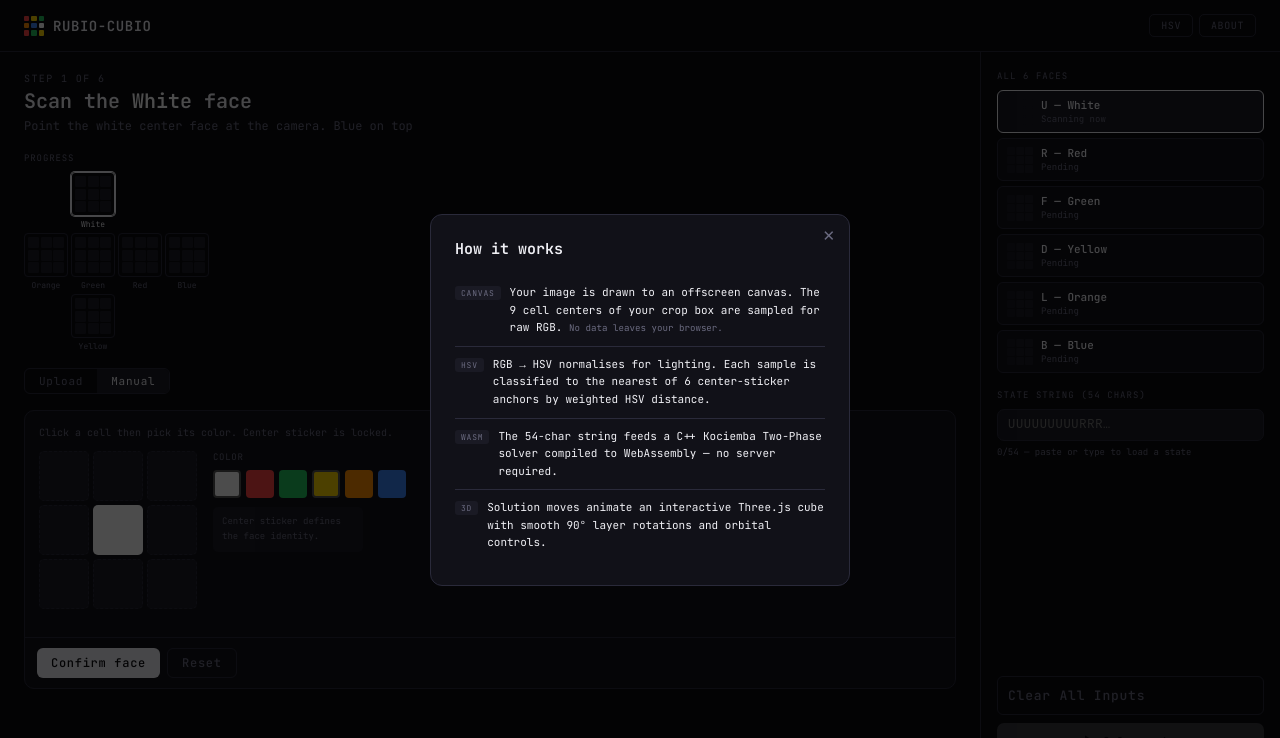
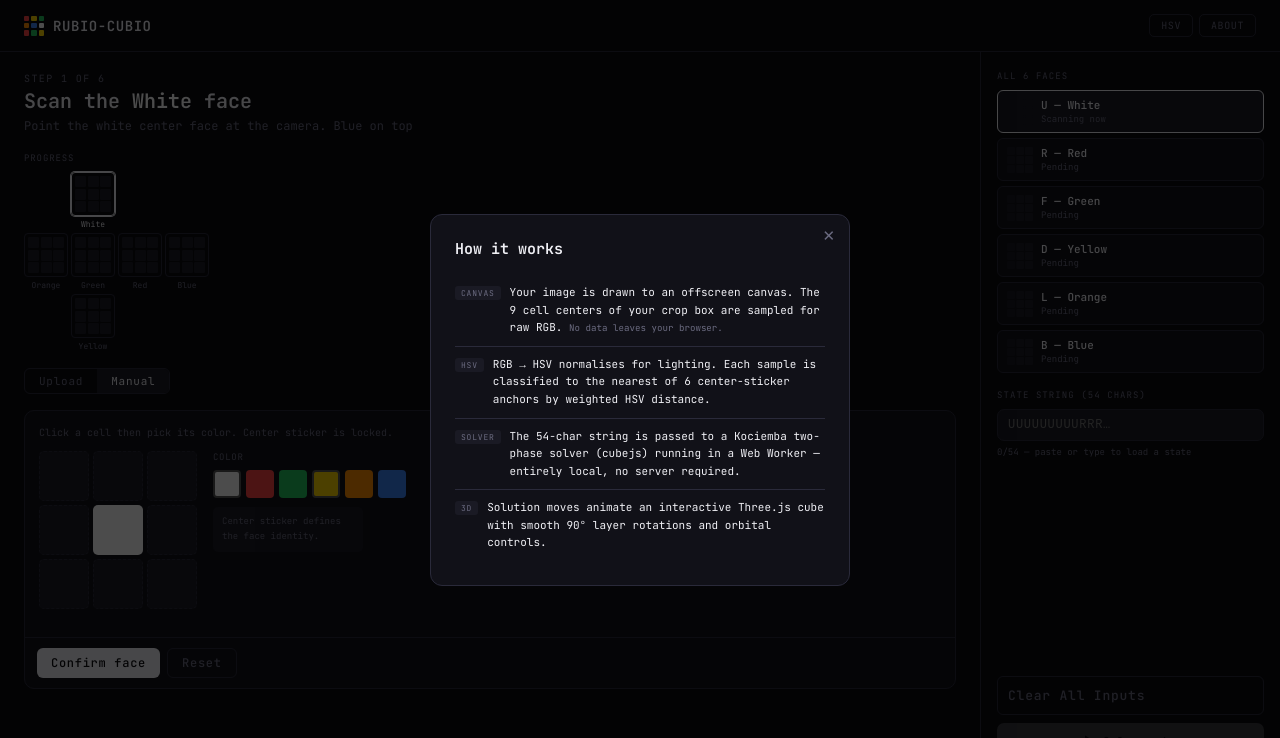
Before and after one commit to RajvilChoudhary/rubio-cubio, a React (Vite) app: page / in a window 1280 px wide. Both pictures are taken after a click on the button "ABOUT". Shown: the top 738 px of the page. Built offline with nearby package versions, Linux system fonts and the light colour scheme.

Commit message:
Update regarding the current features

```diff
--- a/src/components/AboutModal.tsx
+++ b/src/components/AboutModal.tsx
@@ -35,9 +35,9 @@ export const AboutModal: React.FC<AboutModalProps> = ({ isOpen, onClose }) => {
           </div>
         </div>
         <div className="ai">
-          <div className="atag">WASM</div>
+          <div className="atag">Solver</div>
           <div className="adesc">
-            The 54-char string feeds a C++ Kociemba Two-Phase solver compiled to WebAssembly — no server required.
+            The 54-char string is passed to a Kociemba two-phase solver (cubejs) running in a Web Worker — entirely local, no server required.
           </div>
         </div>
         <div className="ai">
```
Also changed, not shown: 1 other file (tests, documents, lock files or other folders).
